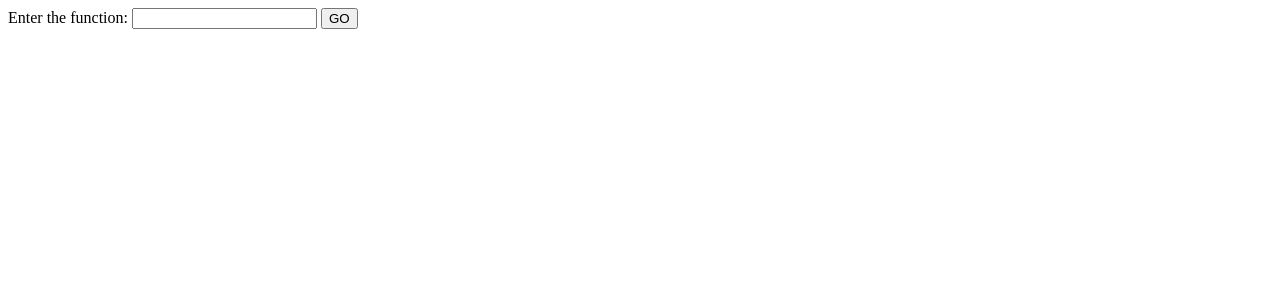
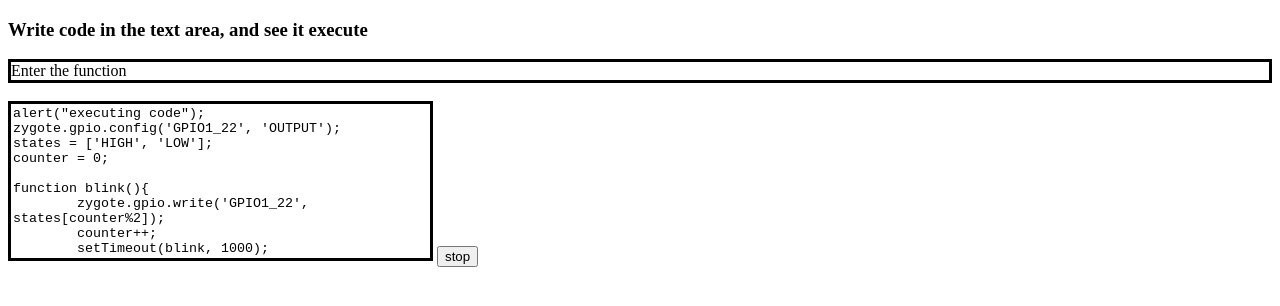
Before and after one commit to kres/zygote, a plain HTML site: page zygote-js/index.html in a window 1280 px wide. Both pictures are taken after a click on the button "GO". Drawn offline with Linux system fonts and the light colour scheme; no server answers.

Commit message:
added new html test file for example

```diff
--- a/zygote-js/index.html
+++ b/zygote-js/index.html
@@ -9,14 +9,47 @@
 
 		<script type="text/javascript">
 			function executeCall() {
-				eval("(" + $("#funcCall").val() + ")")
+				code = document.getElementById("funcCall");
+				//alert(code.innerHTML);
+				scr = document.createElement("script");
+				scr.innerHTML =  code.innerHTML;
+				scr.id = 'exe'
+				document.body.appendChild(scr);
+				document.getElementById('but').onclick = stopCall;
+				document.getElementById('but').innerHTML = "stop";
+			}
+
+			function stopCall(){
+				alert("stopping code");
+				for (var i = 1; i < 99999; i++)
+        				window.clearInterval(i);
+
+				scr = document.getElementById('exe');
+				scr.parentNode.removeChild(scr);
+				document.getElementById('but').onclick = executeCall;
+				document.getElementById('but').innerHTML = "start";
 			}
 		</script>
 
 	</head>
 
 	<body>
-		<label>Enter the function: <input type="text" id="funcCall" /></label>
-		<button onclick="executeCall();">GO</button>
+	<h3> Write code in the text area, and see it execute </h3>
+		<div style="border:solid" style="width:50px">Enter the function</div> <br><textarea id="funcCall" rows="10" cols="50" style="resize:none;border:solid"/>
+alert("executing code");
+zygote.gpio.config('GPIO1_22', 'OUTPUT');
+states = ['HIGH', 'LOW'];
+counter = 0;
+
+function blink(){
+	zygote.gpio.write('GPIO1_22', states[counter%2]);
+	counter++;
+	setTimeout(blink, 1000);
+}
+
+blink();
+		</textarea>
+		<button id='but' onclick="executeCall();">GO</button>
+		<br>
 	</body>
 </html>
```
